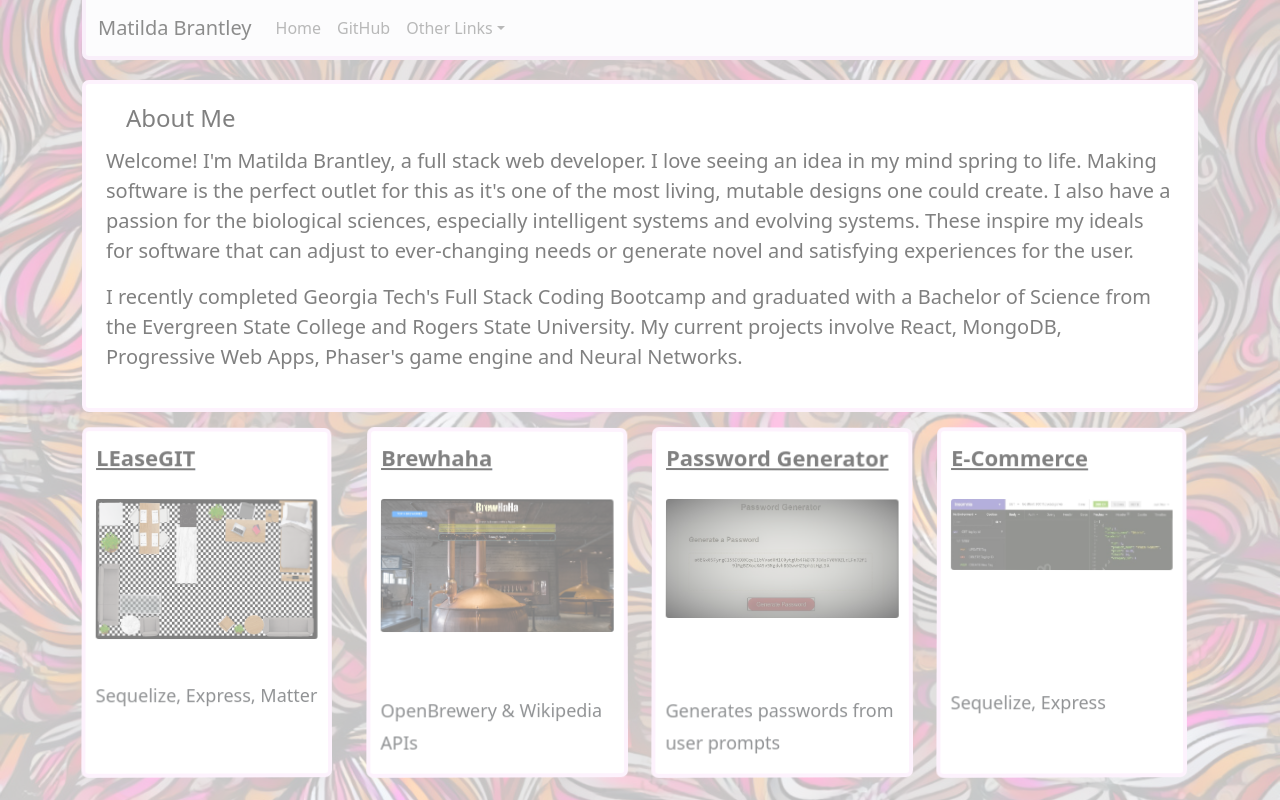
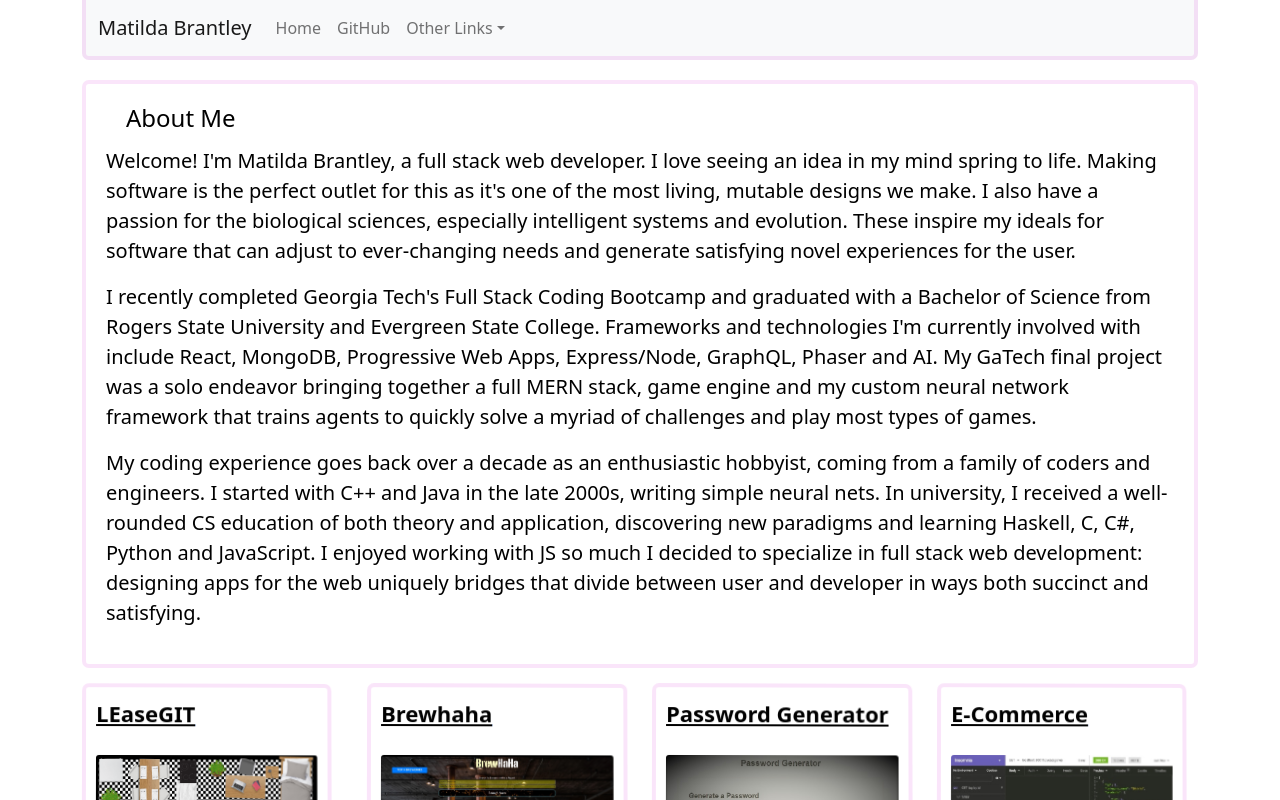
Before and after one commit to matildabrantley/portfolio-react, a React (Create React App) app: page / in a window 1280 px wide. Shown: the top 800 px of the page. Built offline with nearby package versions, Linux system fonts and the light colour scheme.

Commit message:
Final draft of About Me.

```diff
--- a/public/index.html
+++ b/public/index.html
@@ -7,7 +7,7 @@
 	<meta name="theme-color" content="#000000">
 	<link rel="manifest" href="%PUBLIC_URL%/manifest.json">
 	<link rel="shortcut icon" href="%PUBLIC_URL%/favicon.ico">
-	<style>
+	<!-- <style>
 		.backgrounds {
 			position: fixed;
       		width: 100vw;
@@ -64,7 +64,7 @@
 			-moz-background-size: cover;
 			-o-background-size: cover;
 		} */
-	  </style>
+	  </style> -->
 	<title>Matilda Brantley's Portfolio</title>
 </head>
 
--- a/src/components/About.js
+++ b/src/components/About.js
@@ -6,14 +6,25 @@ function About() {
           <h4 className="h4">About Me</h4>
             <p>
               Welcome! I'm Matilda Brantley, a full stack web developer. I love seeing an idea in my mind spring to life.
-              Making software is the perfect outlet for this as it's one of the most living, mutable designs one could create.
-              I also have a passion for the biological sciences, especially intelligent systems and evolving systems. These inspire my
-              ideals for software that can adjust to ever-changing needs or generate novel and satisfying experiences for the user.
+              Making software is the perfect outlet for this as it's one of the most living, mutable designs we make.
+              I also have a passion for the biological sciences, especially intelligent systems and evolution. These inspire my
+              ideals for software that can adjust to ever-changing needs and generate satisfying novel experiences for the user.
             </p>
             <p>
               I recently completed Georgia Tech's Full Stack Coding Bootcamp and graduated with a Bachelor of Science
-              from the Evergreen State College and Rogers State University. My current projects
-              involve React, MongoDB, Progressive Web Apps, Phaser's game engine and Neural Networks.
+              from Rogers State University and Evergreen State College. Frameworks and technologies I'm currently involved with
+              include React, MongoDB, Progressive Web Apps, Express/Node, GraphQL, Phaser and AI. My GaTech final project was a
+              solo endeavor bringing together a full MERN stack, game engine and my custom neural network framework that trains agents
+              to quickly solve a myriad of challenges and play most types of games.
+            </p>
+            <p>
+              My coding experience goes back over a decade as an enthusiastic hobbyist, coming from a family of coders and engineers.
+              I started with C++ and Java in the late 2000s, writing simple neural nets. In university, I received
+              a well-rounded CS education of both theory and application, discovering new paradigms and learning Haskell, C, C#, Python and JavaScript.
+              I enjoyed working with JS so much I decided to specialize in full stack web development: designing apps for the web uniquely bridges
+              that divide between user and developer in ways both succinct and satisfying.
+            </p>
+            <p>
             </p>
       </div>
     );
```
